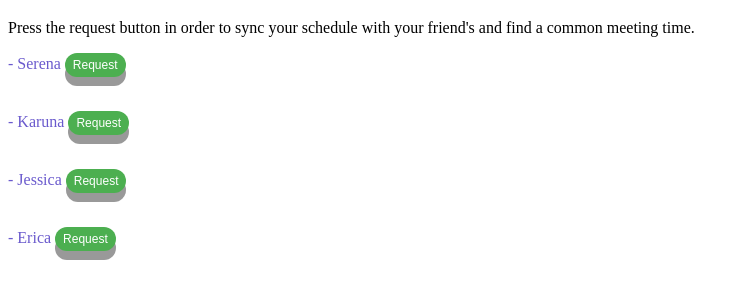
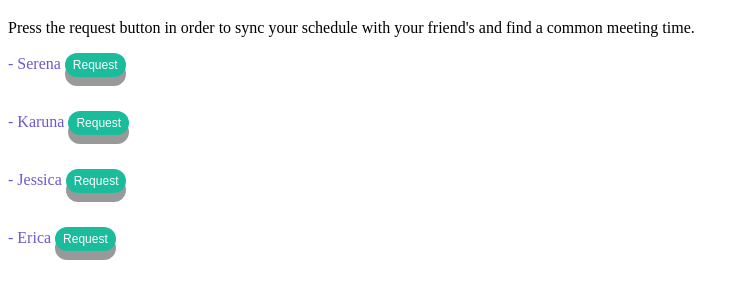
Before and after one commit to serenac20/Blueprint-Hackathon-Team, a plain HTML site: page friend page.html in a window 1280 px wide. Shown: the part 61-360 px from the top of the page, without its empty margins (0-749 px from the left). Drawn offline with Linux system fonts and the light colour scheme.

Commit message:
Update friend page.html

```diff
--- a/friend page.html
+++ b/friend page.html
@@ -19,7 +19,7 @@
   cursor: pointer;
   outline: none;
   color: #fff;
-  background-color: #1ABC9C;
+  background-color: #1abc9c;
   border: none;
   border-radius: 15px;
   box-shadow: 0 9px #999;
@@ -28,7 +28,7 @@
 .button:hover {background-color: #1ABC9C}
 
 .button:active {
-  background-color: #1ABC9C;
+  background-color: #1abc9c;
   transform: translateY(4px);
 }
 </style>
@@ -49,7 +49,7 @@
   cursor: pointer;
   outline: none;
   color: #fff;
-  background-color: #4CAF50;
+  background-color: #1abc9c;
   border: none;
   border-radius: 15px;
   box-shadow: 0 9px #999;
@@ -58,7 +58,7 @@
 .button:hover {background-color: #3e8e41}
 
 .button:active {
-  background-color: #3e8e41;
+  background-color: #1abc9c;
   box-shadow: 0 5px #666;
   transform: translateY(4px);
 }
@@ -79,7 +79,7 @@
   cursor: pointer;
   outline: none;
   color: #fff;
-  background-color: #4CAF50;
+  background-color: #1abc9c;
   border: none;
   border-radius: 15px;
   box-shadow: 0 9px #999;
@@ -88,7 +88,7 @@
 .button:hover {background-color: #3e8e41}
 
 .button:active {
-  background-color: #3e8e41;
+  background-color: #1abc9c;
   box-shadow: 0 5px #666;
   transform: translateY(4px);
 }
@@ -110,7 +110,7 @@
   cursor: pointer;
   outline: none;
   color: #fff;
-  background-color: #4CAF50;
+  background-color: #1abc9c;
   border: none;
   border-radius: 15px;
   box-shadow: 0 9px #999;
@@ -119,7 +119,7 @@
 .button:hover {background-color: #3e8e41}
 
 .button:active {
-  background-color: #3e8e41;
+  background-color: #1abc9c;
   transform: translateY(4px);
 }
 </style>
```
